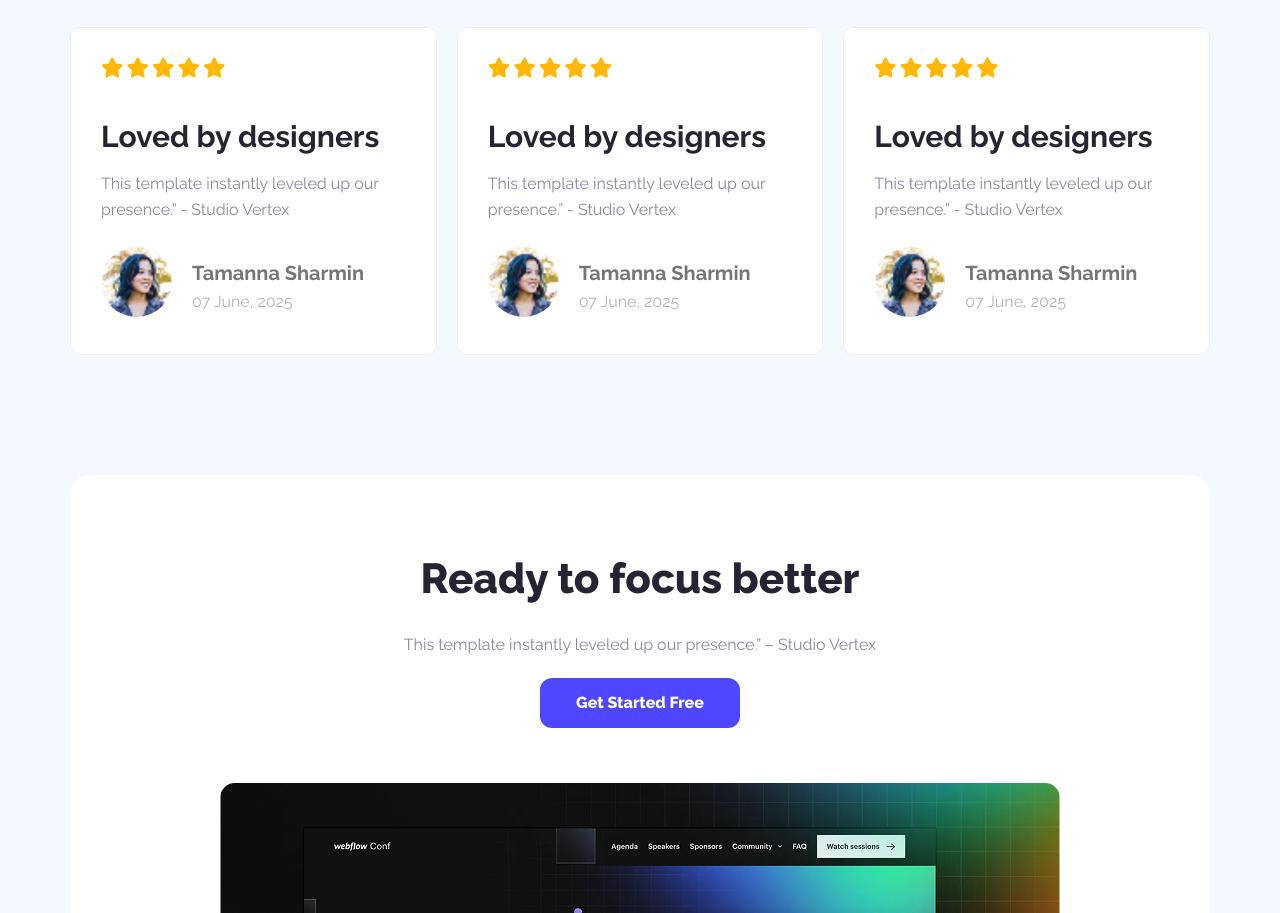
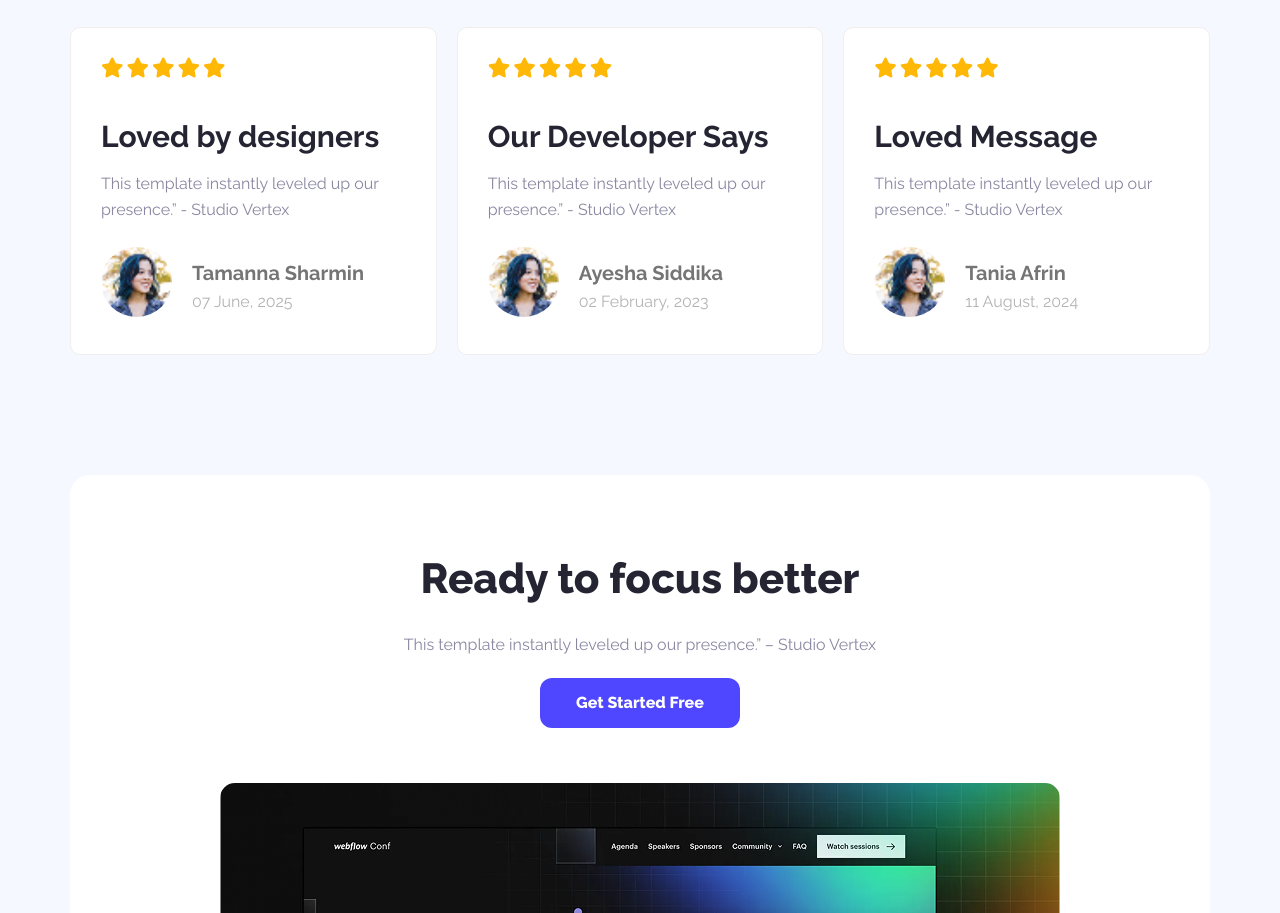
Before and after one commit to marufsakhawat/wd-ph-assignment-001, a plain HTML site: page index.html in a window 1280 px wide. Shown: the part 1771-2684 px from the top of the page. Drawn offline with Linux system fonts and the light colour scheme.

Commit message:
button animation added and review section updated

```diff
--- a/assets/style.css
+++ b/assets/style.css
@@ -58,7 +58,8 @@ a {
 
 .primary-btn:hover {
     background-color: #2d6d9a;
-
+    padding-left: 42px;
+    padding-right: 30px;
 }
 
 /* header starts */
@@ -104,6 +105,10 @@ h3.logo {
 }
 .primary-btn.hero-btn {
     padding: 16px 38px;
+}
+.primary-btn.hero-btn:hover {
+    padding-left: 42px;
+    padding-right: 33px;
 }
 
 /* see-in-action-area starts */
@@ -284,6 +289,10 @@ h3.logo {
     text-decoration: none;
     cursor: pointer;
 }
+.primary-btn.form-btn:hover {
+    padding-left: 43px;
+    padding-right: 27px;
+}
 
 /* footer starts */
 .footer-area {
--- a/index.html
+++ b/index.html
@@ -94,7 +94,7 @@
                                 <i class="fa-solid fa-star"></i>
                                 <i class="fa-solid fa-star"></i>
                             </div>
-                            <h5>Loved by designers</h5>
+                            <h5>Our Developer Says</h5>
                             <p>This template instantly leveled up our presence.” - Studio Vertex</p>
                         </div>
                         <div class="reviewer">
@@ -102,8 +102,8 @@
                                 <img src="assets/img/reviewer.png" alt="Photo of a Client">
                             </div>
                             <div>
-                                <h6 class="reviewer-name">Tamanna Sharmin</h6>
-                                <p class="review-date">07 June, 2025</p>
+                                <h6 class="reviewer-name">Ayesha Siddika</h6>
+                                <p class="review-date">02 February, 2023</p>
                             </div>
                         </div>
                     </div>
@@ -116,7 +116,7 @@
                                 <i class="fa-solid fa-star"></i>
                                 <i class="fa-solid fa-star"></i>
                             </div>
-                            <h5>Loved by designers</h5>
+                            <h5>Loved Message</h5>
                             <p>This template instantly leveled up our presence.” - Studio Vertex</p>
                         </div>
                         <div class="reviewer">
@@ -124,8 +124,8 @@
                                 <img src="assets/img/reviewer.png" alt="Photo of a Client">
                             </div>
                             <div>
-                                <h6 class="reviewer-name">Tamanna Sharmin</h6>
-                                <p class="review-date">07 June, 2025</p>
+                                <h6 class="reviewer-name">Tania Afrin</h6>
+                                <p class="review-date">11 August, 2024</p>
                             </div>
                         </div>
                     </div>
```
